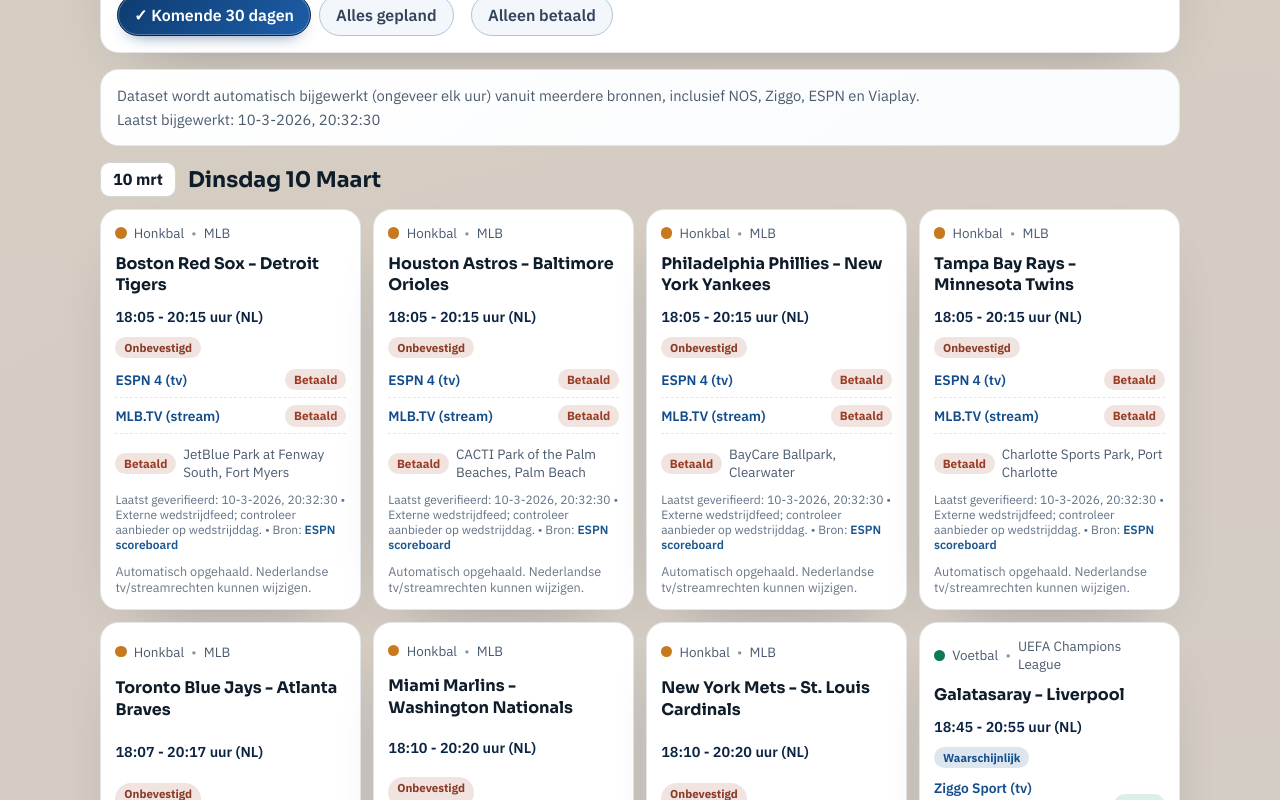
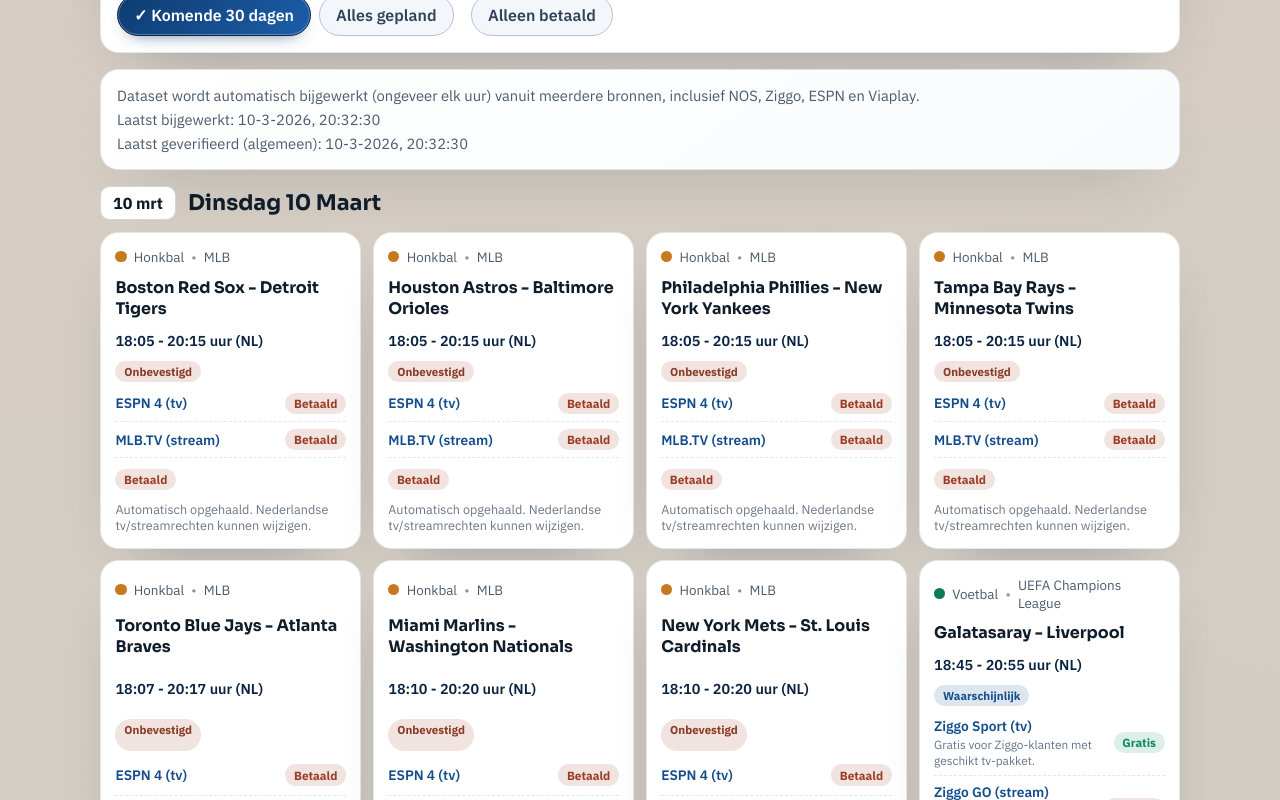
Before and after one commit to Paulmzuiderduin/sportkijken, a React (Vite) app: page / in a window 1280 px wide. Shown: the part 1040-1840 px from the top of the page. Built offline with nearby package versions, Linux system fonts and the light colour scheme.

Commit message:
Declutter event cards and show verification timestamp once

```diff
--- a/src/App.jsx
+++ b/src/App.jsx
@@ -513,7 +513,6 @@
   const renderEventCard = (event) => {
     const sportMeta = sportMetaFor(event.sport);
     const confidence = confidenceMeta(event);
-    const sourceRef = (event.sourceRefs || []).find((ref) => ref.url?.startsWith('http')) || event.sourceRefs?.[0];
 
     return (
       <div key={event.id} className="event-card">
@@ -560,27 +559,7 @@
           <span className={`event-access ${getEventAccessLabel(event) === 'Gratis' ? 'free' : 'paid'}`}>
             {getEventAccessLabel(event)}
           </span>
-          <span>{event.location || 'Nederland'}</span>
         </footer>
-
-        {event.verification ? (
-          <p className="event-source">
-            Laatst geverifieerd: {new Date(event.verification.lastVerified).toLocaleString('nl-NL', { timeZone: 'Europe/Amsterdam' })}
-            {' '}• {event.verification.reason}
-            {sourceRef ? (
-              <>
-                {' '}• Bron:{' '}
-                {sourceRef.url.startsWith('http') ? (
-                  <a className="source-link" href={sourceRef.url} target="_blank" rel="noreferrer">
-                    {sourceRef.label || sourceRef.type || 'bron'}
-                  </a>
-                ) : (
-                  <span>{sourceRef.label || sourceRef.url}</span>
-                )}
-              </>
-            ) : null}
-          </p>
-        ) : null}
 
         {event.notes ? <p className="event-note">{event.notes}</p> : null}
       </div>
@@ -737,6 +716,7 @@
               : 'Dataset wordt automatisch bijgewerkt (ongeveer elk uur) vanuit meerdere bronnen, inclusief NOS, Ziggo, ESPN en Viaplay.'}
           </p>
           <p>Laatst bijgewerkt: {new Date(scheduleDataset.generatedAt).toLocaleString('nl-NL', { timeZone: 'Europe/Amsterdam' })}</p>
+          <p>Laatst geverifieerd (algemeen): {new Date(scheduleDataset.generatedAt).toLocaleString('nl-NL', { timeZone: 'Europe/Amsterdam' })}</p>
         </section>
 
         <section className="agenda">
--- a/src/styles.css
+++ b/src/styles.css
@@ -504,7 +504,7 @@
 
 .event-card footer {
   display: flex;
-  justify-content: space-between;
+  justify-content: flex-start;
   align-items: center;
   gap: 0.45rem;
   font-size: 0.84rem;
@@ -515,22 +515,6 @@
   margin: 0;
   font-size: 0.79rem;
   color: #6b7686;
-}
-
-.event-source {
-  margin: 0;
-  font-size: 0.75rem;
-  color: #5f7286;
-}
-
-.source-link {
-  color: #1a568f;
-  text-decoration: none;
-  font-weight: 600;
-}
-
-.source-link:hover {
-  text-decoration: underline;
 }
 
 .empty-state {
```
